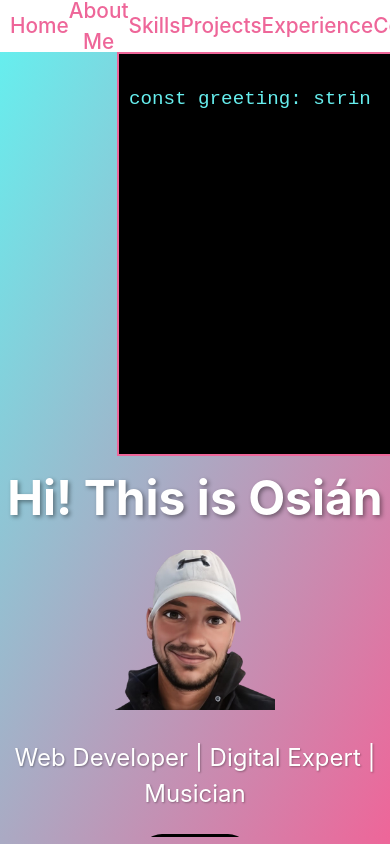
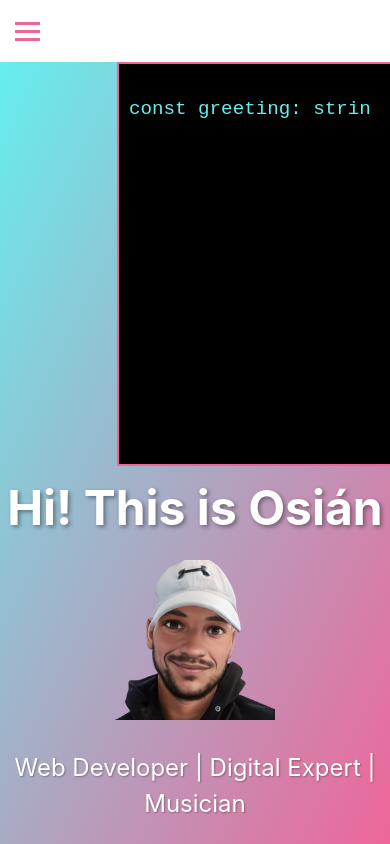
Before and after one commit to OsianJL/personal-web, a React (Vite) app: page / in a window 390 px wide. Both pictures are taken after a click on the button "Open Portfolio". Shown: the top 844 px of the page. Built offline with nearby package versions, Linux system fonts and the light colour scheme.

Commit message:
intro and navbar responsives

```diff
--- a/src/components/Header.tsx
+++ b/src/components/Header.tsx
@@ -1,18 +1,31 @@
-import React from 'react'
+import React, { useState } from 'react';
 import { Link } from 'react-scroll';
-import styles from '/src/styles/Header.module.css'
+import styles from '/src/styles/Header.module.css';
 
 const Header: React.FC = () => {
+  const [isMenuOpen, setIsMenuOpen] = useState(false);
+
+  const toggleMenu = () => {
+    setIsMenuOpen(!isMenuOpen);
+  };
+
   return (
     <nav className={styles.header}>
-      <a href='#' className={styles.link} >Home</a>
-      <Link smooth={true} duration={500} className={styles.link} to="about">About Me</Link>
-      <Link smooth={true} duration={500} className={styles.link} to="skills">Skills</Link>
-      <Link smooth={true} duration={500} className={styles.link} to="projects">Projects</Link>
-      <Link smooth={true} duration={500} className={styles.link} to="experience">Experience</Link>
-      <Link smooth={true} duration={500} className={styles.link} to="contact">Contact</Link>
+      <div className={styles.menuToggle} onClick={toggleMenu}>
+        <div className={`${styles.bar} ${isMenuOpen ? styles.open : ''}`}></div>
+        <div className={`${styles.bar} ${isMenuOpen ? styles.open : ''}`}></div>
+        <div className={`${styles.bar} ${isMenuOpen ? styles.open : ''}`}></div>
+      </div>
+      <ul className={`${styles.navList} ${isMenuOpen ? styles.showMenu : ''}`}>
+        <li><a href='#' className={styles.link}>Home</a></li>
+        <li><Link smooth={true} duration={500} className={styles.link} to="about">About Me</Link></li>
+        <li><Link smooth={true} duration={500} className={styles.link} to="skills">Skills</Link></li>
+        <li><Link smooth={true} duration={500} className={styles.link} to="projects">Projects</Link></li>
+        <li><Link smooth={true} duration={500} className={styles.link} to="experience">Experience</Link></li>
+        <li><Link smooth={true} duration={500} className={styles.link} to="contact">Contact</Link></li>
+      </ul>
     </nav>
-  )
-}
+  );
+};
 
-export default Header
+export default Header;
--- a/src/styles/Header.module.css
+++ b/src/styles/Header.module.css
@@ -1,7 +1,7 @@
 .header {
   display: flex;
   padding: 10px;
-  justify-content: space-around;
+  justify-content: flex-start;
   text-align: center;
   align-items: center;
   margin: 0;
@@ -22,6 +22,30 @@
     backdrop-filter: blur(50px);
     font-size: 25px;
   }
+}
+
+.menuToggle {
+  display: none;
+  cursor: pointer;
+  flex-direction: column;
+  gap: 5px;
+}
+
+.bar {
+  width: 25px;
+  height: 3px;
+  background-color: #E69;
+  transition: all 0.3s ease;
+}
+
+.open {
+  transform: rotate(45deg);
+}
+
+.navList {
+  list-style: none;
+  display: flex;
+  gap: 3rem;
 }
 
 .link {
@@ -53,3 +77,44 @@
     text-shadow: 0.5px 0.5px black;
   }
 }
+
+/* Responsive Styles */
+@media screen and (max-width: 768px) {
+  .menuToggle {
+    display: flex;
+  }
+
+  .navList {
+    display: none;
+    position: absolute;
+    top: 60px;
+    left: 0;
+    width: 100%;
+    background-color: rgba(102, 238, 238, 0.9);
+    flex-direction: column;
+    align-items: center;
+    gap: 15px;
+    padding: 20px;
+    z-index: 9;
+    margin-top:4rem;
+  }
+
+  .showMenu {
+    display: flex;
+  }
+
+  .link {
+    margin: 10px 0;
+    font-size: 1.2rem;
+  }
+}
+
+@media screen and (max-width: 480px) {
+  .header {
+    padding: 15px;
+  }
+
+  .link {
+    font-size: 1rem;
+  }
+}
--- a/src/styles/Intro.module.css
+++ b/src/styles/Intro.module.css
@@ -26,6 +26,7 @@
   display: flex;
   justify-content: space-evenly;
   margin-bottom: 1rem;
+  flex-wrap: nowrap;
 }
 
 .img {
@@ -64,7 +65,6 @@
 .name {
   margin-bottom: 1rem;
   margin-top: 0;
-  font-size: 5rem;
   font-weight: bold;
   background: linear-gradient(to bottom, #6EE, #011212);
   -webkit-background-clip: text;
@@ -72,6 +72,7 @@
   -webkit-text-fill-color: transparent;
   animation: fadeIn 3s ease-out forwards;
   padding-inline: 18px;
+  text-align: center;
 }
 
 @keyframes fadeIn {
@@ -129,3 +130,18 @@
     opacity: 1;
   }
 }
+
+@media screen and (max-width: 768px) {
+  .name {
+    font-size: 3rem !important;
+    margin-top: 1rem;
+  }
+
+  .role {
+    font-size: 2rem !important;
+  }
+
+  .img {
+    width: 2rem;
+  }
+}
```
